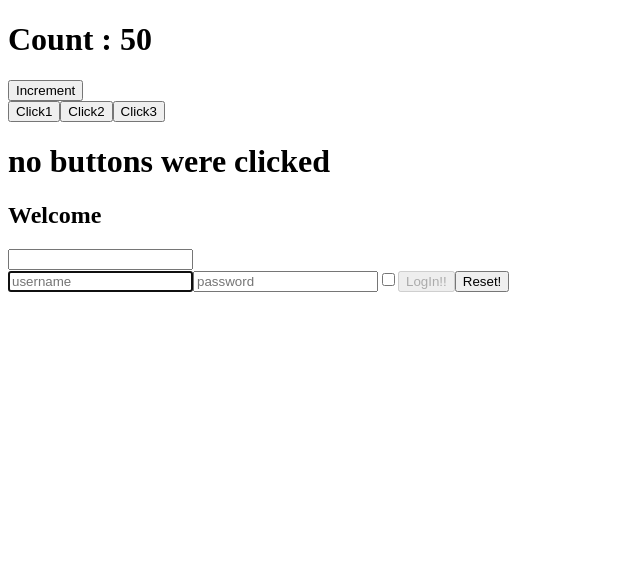
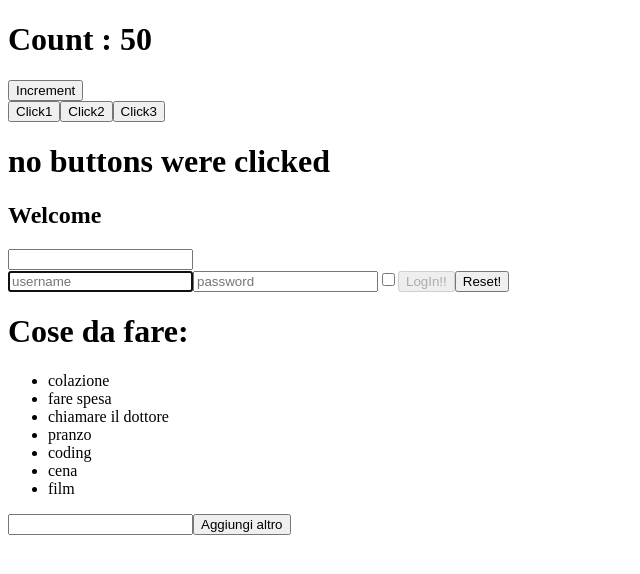
Before and after one commit to JennyPersichini/react-exercises, a React (Create React App) app in the folder react-exercises/: page / in a window 1280 px wide. Shown: the top 574 px of the page, without its empty margins (0-640 px from the left). Built offline with nearby package versions, Linux system fonts and the light colour scheme.

Commit message:
Complete lists 03

```diff
--- a/react-exercises/src/App.js
+++ b/react-exercises/src/App.js
@@ -2,6 +2,7 @@ import React from 'react'
 import ClickCounter from './ClickCounter'
 import ClickTracker from './ClickTracker'
 import InteractiveWelcome from './InteractiveWelcome'
+import TodoList from './ToDoList'
 import UncontrolledLogin from './UncontrolledLogin'
 
 export default class App extends React.Component {
@@ -12,6 +13,7 @@ export default class App extends React.Component {
             <ClickTracker />
             <InteractiveWelcome />
             <UncontrolledLogin />
+            <TodoList />
             </div>
         )
     }
--- /dev/null
+++ b/react-exercises/src/ToDoList.js
@@ -0,0 +1,41 @@
+import React from "react";
+import reactDOM from 'react-dom';
+
+const root = reactDOM.createRoot(document.querySelector('#root'))
+export default class TodoList extends React.Component {
+    state = {
+        items : ['colazione', 'fare spesa', 'chiamare il dottore', 'pranzo', 'coding', 'cena', 'film'],
+        newItems : ''
+    }
+
+    addEvent = () => {
+        this.setState({
+            items: [...this.state.items, this.state.newItems],
+            newItems  : ''
+        })
+    }
+
+    addItem = (event) => {
+        this.setState({
+            newItem : event.target.value
+        })
+    }
+
+render() {
+    return(
+        <>
+        <div>
+            <h1>Cose da fare:</h1>
+            <ul>
+                {this.state.items.map((el,i) => <li key={el+i}>{el}</li>)}
+            </ul>
+            <input type='text' onChange={this.addItem} value={this.state.newItem} />
+            <button onClick={this.addEvent}>Aggiungi altro</button>
+        </div>
+
+        </>
+    )
+}
+}
+
+root.render(<TodoList />)
```
